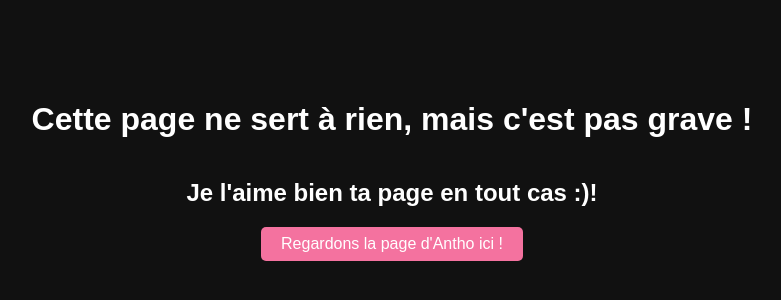
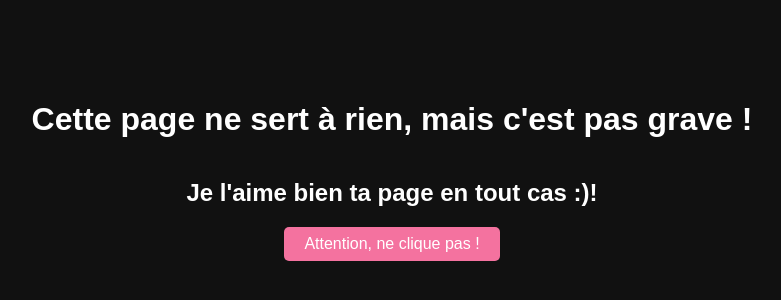
Before and after one commit to Virginie17/super-repo, a plain HTML site: page index.html in a window 1280 px wide. Shown: the part 230-530 px from the top of the page, without its empty margins (248-1029 px from the left). Drawn offline with Linux system fonts and the light colour scheme.

Commit message:
(test): modification texte du bouton

```diff
--- a/index.html
+++ b/index.html
@@ -39,7 +39,7 @@
 
         h1.textContent = "Cette page ne sert à rien, mais c'est pas grave !";
         h2.textContent = "Je l'aime bien ta page en tout cas :)!";
-        link.textContent = "Regardons la page d'Antho ici !";
+        link.textContent = "Attention, ne clique pas !";
 
         link.href = ""; // Lien vers la page d'Antho !
 
```
